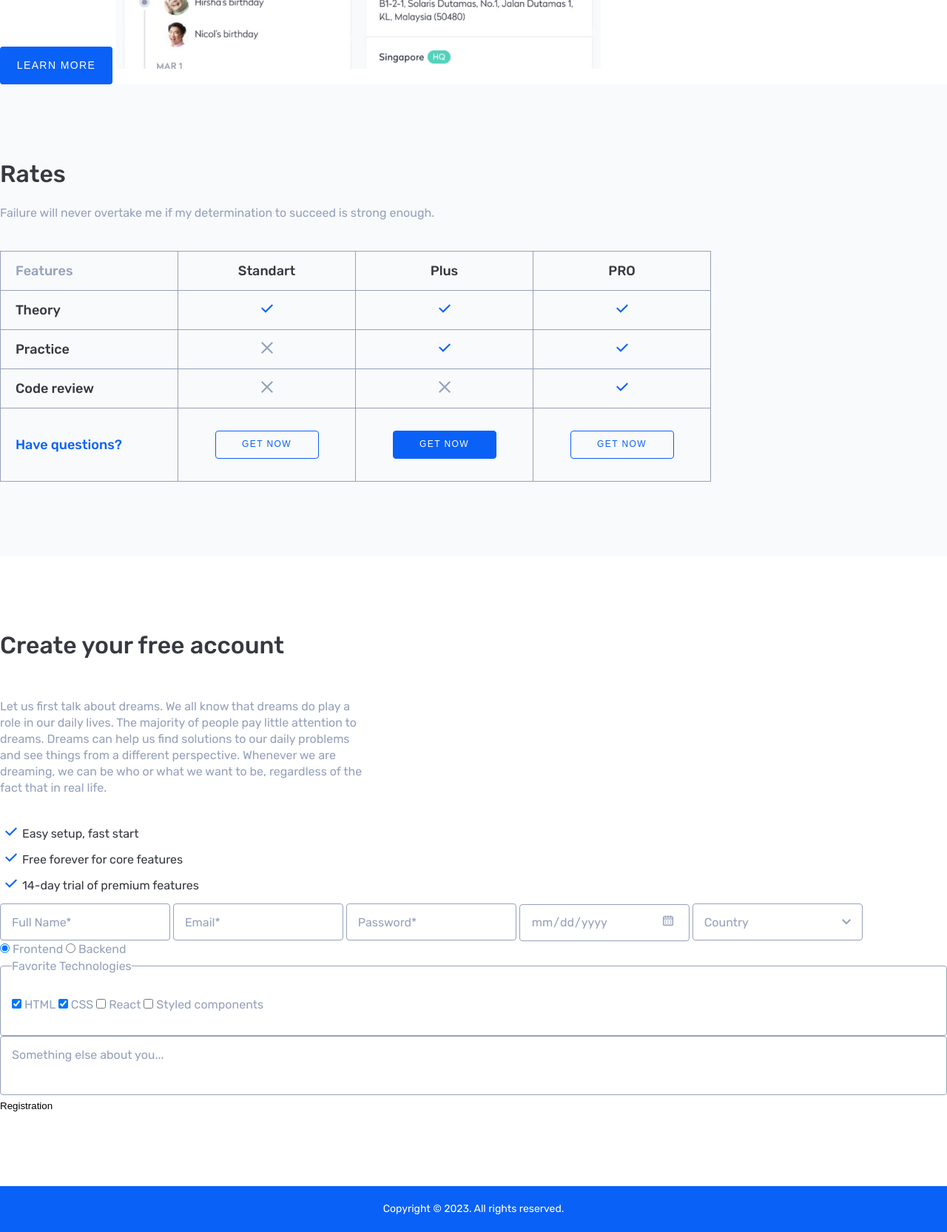
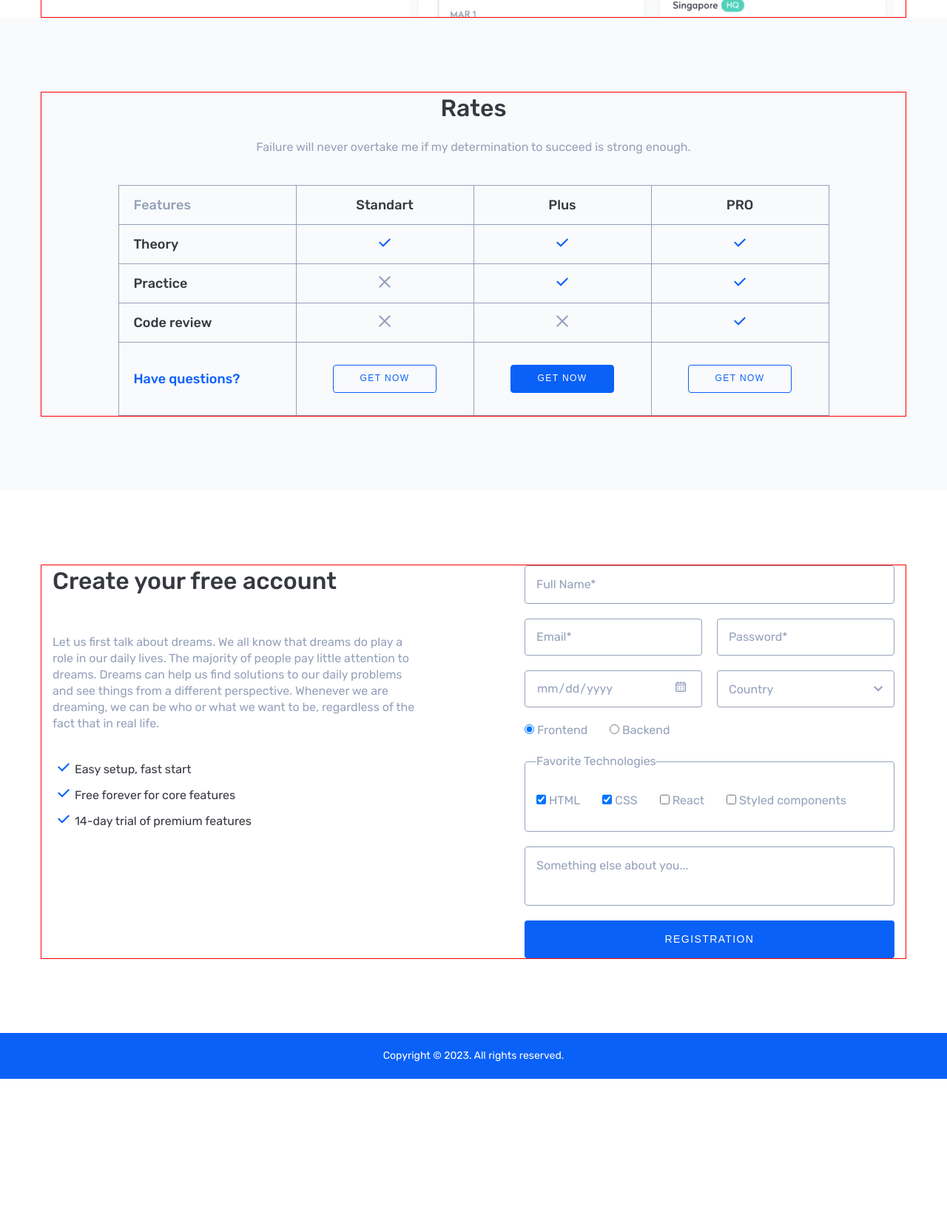
Before and after one commit to Const1011100/Home_work_HTML-CSS, a plain HTML site: page index.html in a window 1280 px wide. Shown: the part 860-2525 px from the top of the page at 74% size. After the commit the page ends 2318 px from the top, so only its background shows below. Drawn offline with Linux system fonts and the light colour scheme.

Commit message:
added flex and hover

```diff
--- a/index.html
+++ b/index.html
@@ -14,6 +14,7 @@
 <body>
     <header class="header">
         <div class="container">
+            <div class="header__wrapper">
                 <a class="logo">
                     <img class="logo-img" src="./assets/images/logo.svg" alt="logo">
                 </a>
@@ -29,14 +30,23 @@
                     </li>
                 </ul>
             </div>
+        </div>
     </header>
     <section class="main">
+        <div class="container">
+            <div class="main__wrapper">
+                <div class="main__info">
                     <h1 class="main-title">Markup achievement</h1>
                     <p class="text">The harder you work for something, the greater you’ll feel when you achieve it.</p>
                     <button class="button">Learn More</button>
+                </div>
                 <img class="main-img" src="./assets/images/image.png" alt="image">
+            </div>
+        </div>
     </section>
     <section class="rates-section">
+        <div class="container">
+            <div class="rates__wrapper">
                 <h2 class="title">Rates</h2>
                 <p class="text">Failure will never overtake me if my determination to succeed is strong enough.</p>
                 <table class="table">
@@ -71,8 +81,13 @@
                         <td><button class="table-button">get now</button></td>
                     </tr>
                 </table>
+            </div>
+        </div>
     </section>
     <section class="create-account-secton">
+        <div class="container">
+            <div class="account__wrapper">
+                <div class="account-info__wrapper">
                     <h2 class="title">Create your free account</h2>
                     <p class="text">
                         Let us first talk about dreams. We all know that dreams do play a role in our daily lives. The majority of
@@ -88,8 +103,10 @@
                         <li class="list-item">Free forever for core features</li>
                         <li class="list-item">14-day trial of premium features</li>
                     </ul>
+                </div>
                 <form>
                     <input type="text" placeholder="Full Name*">
+                    <div class="fields__wrapper">
                         <input type="email" placeholder="Email*">
                         <input type="password" placeholder="Password*">
                         <input type="date">
@@ -99,7 +116,8 @@
                             <option value="">USA</option>
                             <option value="">Poland</option>
                         </select>
-            <div>
+                    </div>
+                    <div class="stack">
                         <label for="front">
                             <input id="front" type="radio" name="stack" checked>
                             Frontend
@@ -129,8 +147,10 @@
                         </label>
                     </fieldset>
                     <textarea placeholder="Something else about you..."></textarea>
-            <button type="submit">Registration</button>
+                    <button class="button" type="submit">Registration</button>
                 </form>
+            </div>
+        </div>
     </section>
     <footer class="footer">
         <small>Copyright © 2023. All rights reserved.</small>
--- a/style.css
+++ b/style.css
@@ -7,6 +7,9 @@
 a {
     text-decoration: none;
 }
+a:hover {
+    text-decoration: underline;
+}
 
 ul {
     list-style: none;
@@ -15,6 +18,12 @@ ul {
 button {
     border: none;
     background-color: transparent;
+    cursor: pointer;
+    transition: 0.2s;
+}
+
+button:hover {
+    transform: translateY(-5px);
 }
 
 html,
@@ -37,17 +46,35 @@ body {
     line-height: 22px;
 }
 
+.container {
+    width: 100%;
+    height: 100%;
+    max-width: 1170px;
+    padding: 0 15px;
+    margin-right: auto;
+    margin-left: auto;
+    border: 1px solid red;
+}
 /* ========== header ========== */
 .header {
     background-color: #0A61F7;
     padding: 14px 0px;
 }
 
+.header__wrapper {
+    display: flex;
+    justify-content: space-between;
+    align-items: center;
+}
+
 .logo {}
 
 .logo-img {}
 
-.menu {}
+.menu {
+    display: flex;
+    gap: 24px;
+}
 
 .menu-item {}
 
@@ -64,6 +91,16 @@ body {
 /* ========== section 1 ========== */
 .main {}
 
+.main__wrapper {
+    display: flex;
+    justify-content: space-between;
+    align-items: center;
+    height: 800px;
+}
+
+.main__info {
+
+}
 .main-title {
     color: #363940;
     font-size: 58px;
@@ -74,6 +111,7 @@ body {
 
 .main .text {
     margin-bottom: 40px;
+    max-width: 380px;
 }
 
 .button {
@@ -90,12 +128,20 @@ body {
     text-transform: uppercase;
 }
 
-.main-img {}
+.main-img {
+    align-self: flex-end;
+}
 
 /* ========== section 2 ========== */
 .rates-section {
     background-color: #F9FAFC;
     padding: 100px 0;
+}
+
+.rates__wrapper {
+    display: flex;
+    flex-direction: column;
+    align-items: center;
 }
 
 .rates-section .title {
@@ -179,6 +225,14 @@ td {
     margin-bottom: 40px;
     max-width: 500px;
 }
+.account__wrapper {
+    display: flex;
+    justify-content: space-between;
+}
+
+.account-info__wrapper {
+
+}
 
 .list {}
 
@@ -187,6 +241,19 @@ td {
     margin-left: 30px;
     margin-bottom: 15px;
     color: #363940;
+}
+form {
+    width: 100%;
+    max-width: 500px;
+    display: flex;
+    flex-direction: column;
+    gap: 20px;
+}
+
+.fields__wrapper {
+    display: flex;
+    flex-wrap: wrap;
+    gap: 20px;
 }
 
 input,
@@ -214,13 +281,24 @@ textarea::placeholder {
     font-family: inherit;
 }
 
-input[type="text"],
+input[type="text"] {
+    width: 100%;
+}
+
 input[type="email"],
 input[type="password"],
 input[type="date"],
 select {
     width: 230px;
     height: 50px;
+    flex-grow: 1;
+    cursor: pointer;
+}
+
+.stack,
+fieldset {
+    display: flex;
+    column-gap: 30px;
 }
 
 fieldset {
```
Lines whose indentation alone changed are shown as unchanged.
